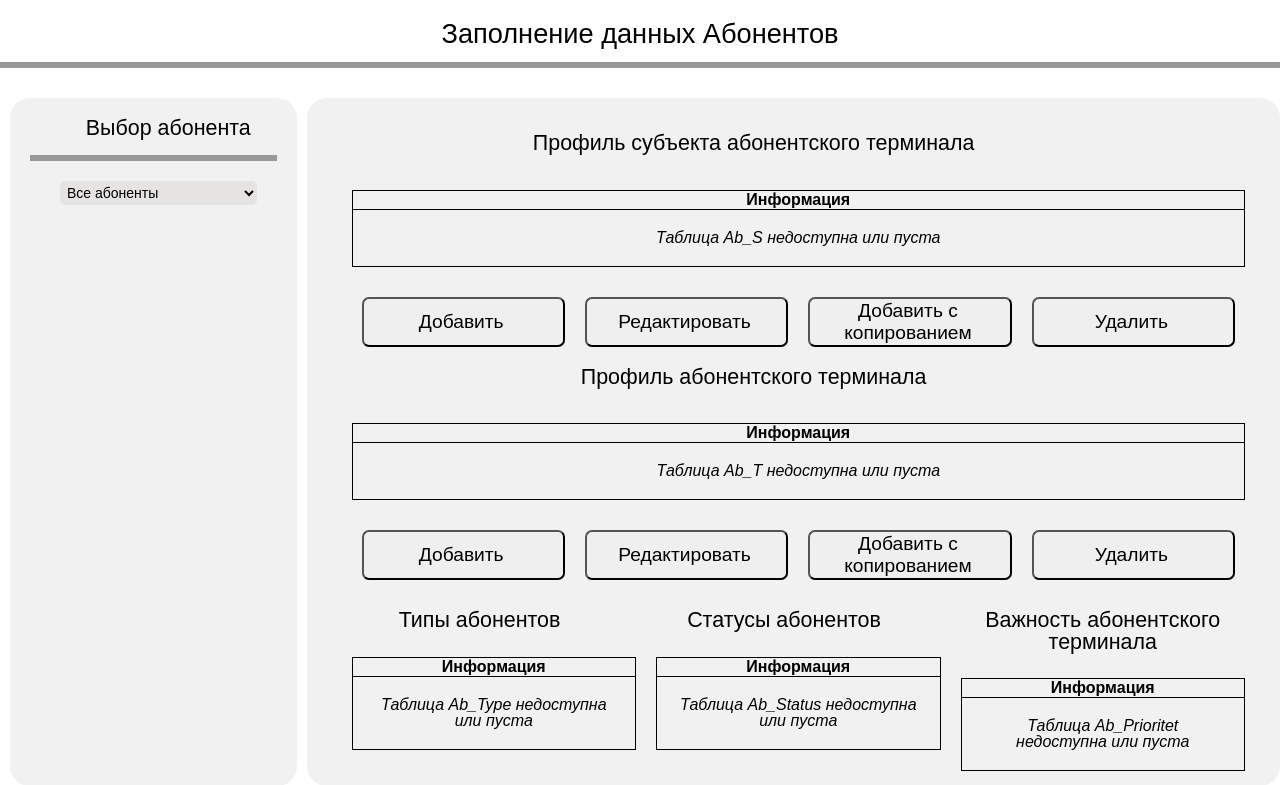
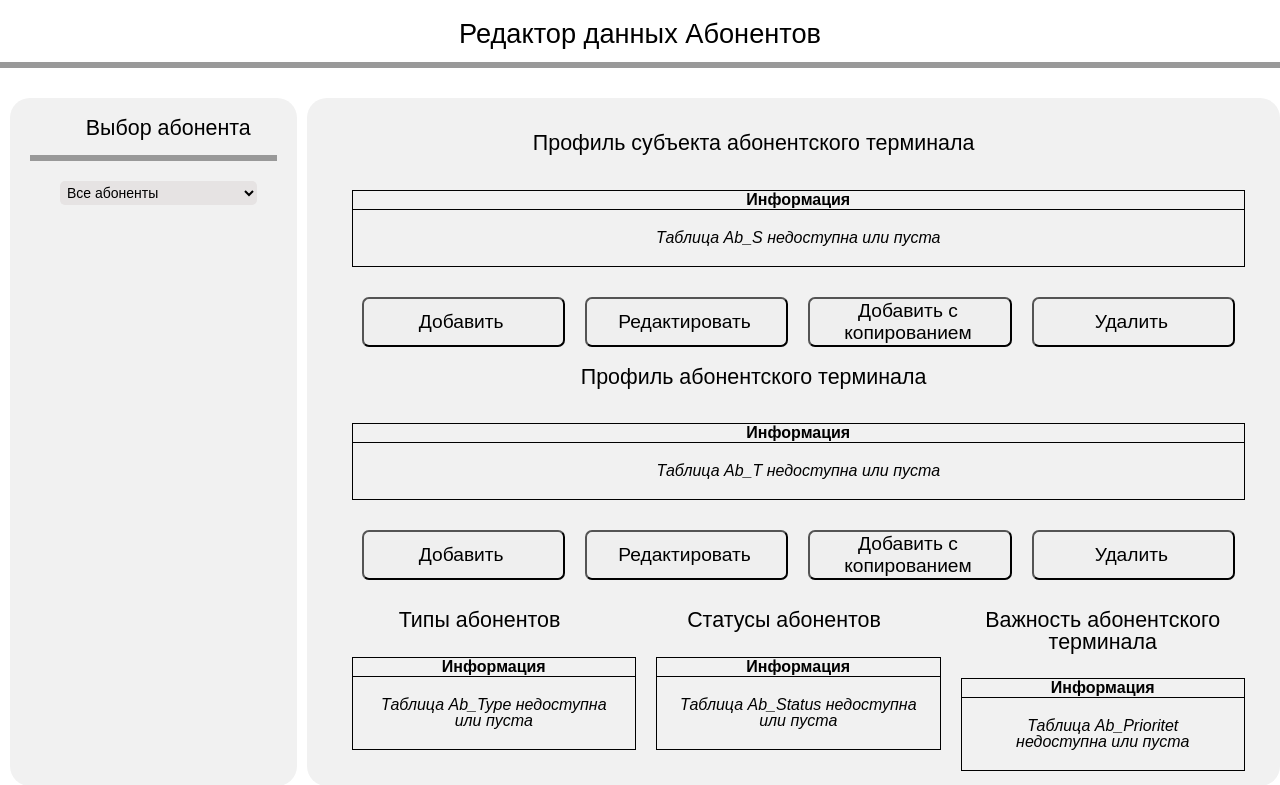
Before and after one commit to Aleksandrskm/SimpleTestFlask, a Flask app: page /abonents in a window 1280 px wide. Shown: the part 75-860 px from the top of the page. Run offline with Flask 3, Linux system fonts and the light colour scheme.

Commit message:
Update abonents.html

```diff
--- a/website/templates/abonents.html
+++ b/website/templates/abonents.html
@@ -2,7 +2,7 @@
 
 {% block content %}
 
-<h2>Заполнение данных Абонентов</h2>
+<h2>Редактор данных Абонентов</h2>
 
 <main class="row_vi">
     <div class="column1_vi" style="width: 10%, min(5%, 100px); min-width: 100px;">
```
